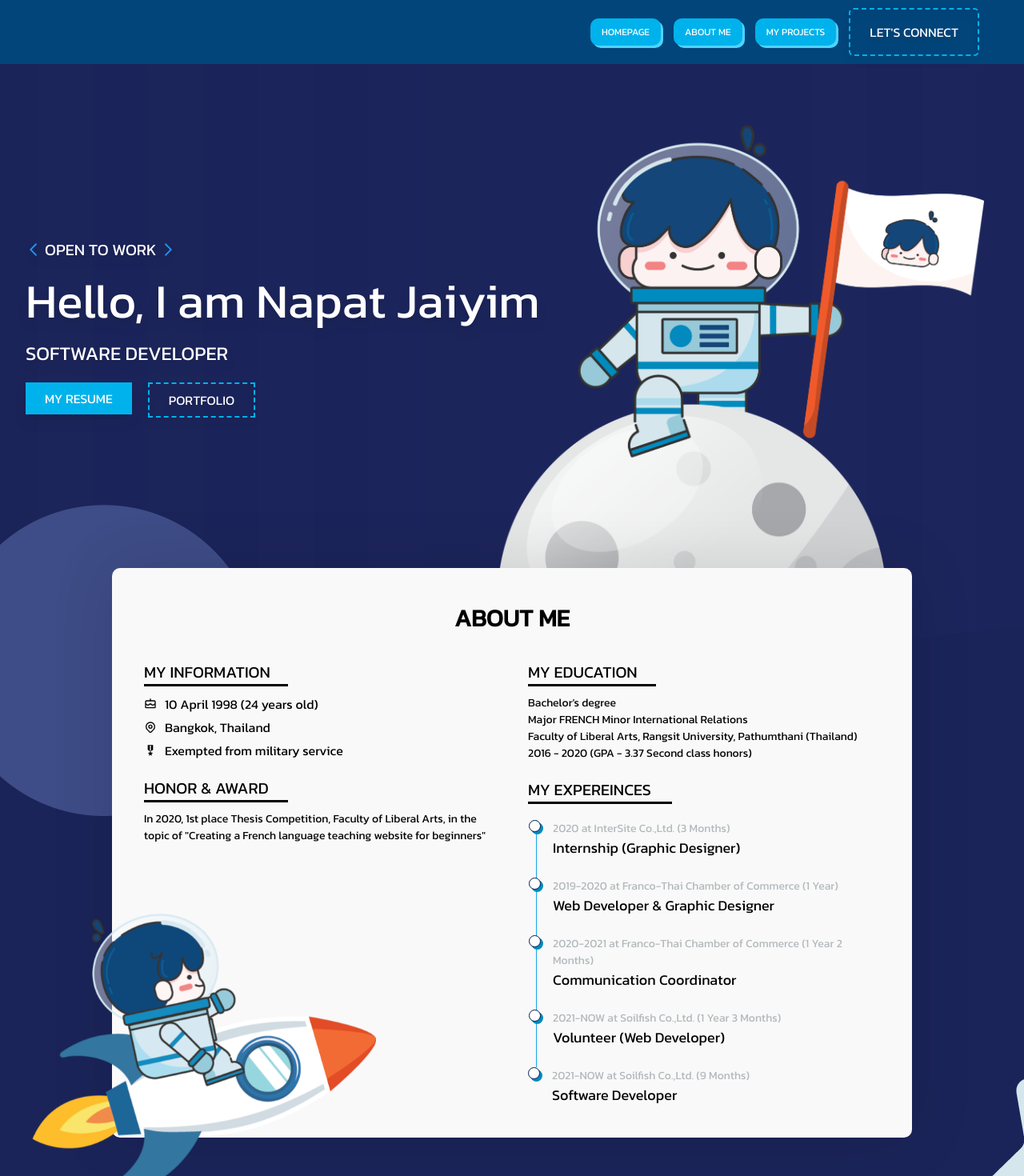
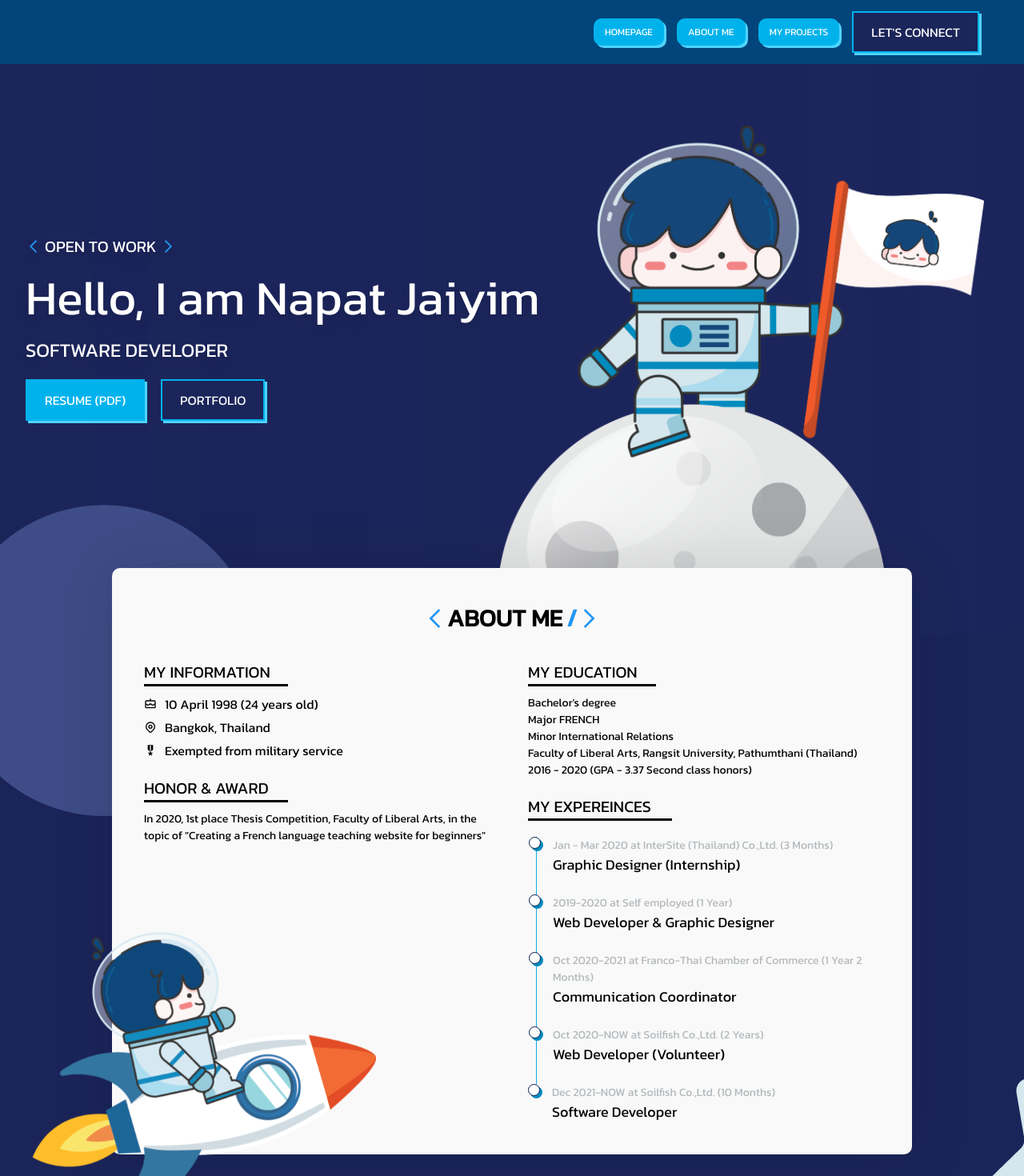
Before and after one commit to HustlerXIV/myweb, a Next.js app: page / in a window 1280 px wide. Shown: the top 1470 px of the page at 80% size. Built offline with nearby package versions, Linux system fonts and the light colour scheme.

Commit message:
updated ui

```diff
--- a/components/Navbar.js
+++ b/components/Navbar.js
@@ -3,7 +3,7 @@ import { Disclosure, Menu, Transition } from "@headlessui/react";
 import { BellIcon, MenuIcon, XIcon } from "@heroicons/react/outline";
 import { useRouter } from "next/router";
 import styled from "styled-components";
-import { BlueButton, NavButton } from "./style";
+import { BlueButton, LetsConnectButton, NavButton } from "./style";
 
 function classNames(...classes) {
   return classes.filter(Boolean).join(" ");
@@ -53,9 +53,7 @@ export default function Navbar() {
                         </a>
                       );
                     })}
-                    <button className="text-white rounded-md px-6 py-4 drop-shadow-lg px-6 py-2 bg-transparent border-dashed border-2 border-subColor transition ease-out hover:shadow-2xl">
-                      {`LET'S CONNECT`}
-                    </button>
+                    <LetsConnectButton>{`LET'S CONNECT`}</LetsConnectButton>
                   </div>
                 </div>
               </div>
--- a/components/TimeLine.js
+++ b/components/TimeLine.js
@@ -4,36 +4,36 @@ import { Desc } from "./style";
 
 const experiences = [
   {
-    name: "Internship (Graphic Designer)",
-    year: "2020",
+    name: "Graphic Designer (Internship)",
+    year: "Jan - Mar 2020",
     total: "3 Months",
-    company: "InterSite Co.,Ltd.",
+    company: "InterSite (Thailand) Co.,Ltd.",
     finisied: true,
   },
   {
     name: "Web Developer & Graphic Designer",
     year: "2019-2020",
     total: "1 Year",
-    company: "Franco-Thai Chamber of Commerce",
+    company: "Self employed",
     finisied: true,
   },
   {
     name: "Communication Coordinator",
-    year: "2020-2021",
+    year: "Oct 2020-2021",
     total: "1 Year 2 Months",
     company: "Franco-Thai Chamber of Commerce",
     finisied: true,
   },
   {
-    name: "Volunteer (Web Developer)",
-    year: "2021-NOW",
-    total: "1 Year 3 Months",
+    name: "Web Developer (Volunteer)",
+    year: "Oct 2020-NOW",
+    total: "2 Years",
     company: "Soilfish Co.,Ltd.",
   },
   {
     name: "Software Developer",
-    year: "2021-NOW",
-    total: "9 Months",
+    year: "Dec 2021-NOW",
+    total: "10 Months",
     company: "Soilfish Co.,Ltd.",
   },
 ];
--- a/components/homepage/Banner.js
+++ b/components/homepage/Banner.js
@@ -1,7 +1,7 @@
 import React from "react";
 import styled from "styled-components";
 import { FcNext, FcPrevious } from "react-icons/fc";
-import { ResponsiveImage, Topic } from "../style";
+import { PortButton, ResponsiveImage, ResumeButton, Topic } from "../style";
 function Banner() {
   return (
     <div style={{ position: "relative" }}>
@@ -28,18 +28,14 @@ function Banner() {
                 target="_blank"
                 rel="noreferrer"
               >
-                <button className="drop-shadow-lg text-white px-6 py-2 bg-subColor transition ease-out hover:shadow-2xl">
-                  MY RESUME
-                </button>
+                <ResumeButton>RESUME (PDF)</ResumeButton>
               </a>
               <a
                 href="https://drive.google.com/file/d/1tZrdlxQAT60c_F850_wWELUHVjutwdN1/view?usp=sharing"
                 target="_blank"
                 rel="noreferrer"
               >
-                <button className="drop-shadow-lg text-white px-6 py-2 bg-transparent border-dashed border-2 border-subColor transition ease-out hover:shadow-2xl">
-                  PORTFOLIO
-                </button>
+                <PortButton>PORTFOLIO</PortButton>
               </a>
             </div>
           </div>
--- a/components/style.js
+++ b/components/style.js
@@ -14,6 +14,9 @@ export const SubTopic = styled.div`
   width: ${(props) => props.width};
   border-bottom: ${(props) => props.underline};
   padding-bottom: ${(props) => props.pb};
+  display: flex;
+  align-items: center;
+  gap: 5px;
   color: ${(props) => (props.color ? props.color : "black")};
 `;
 
@@ -205,3 +208,69 @@ export const WidthFlex = styled.div`
     width: 100%;
   }
 `;
+
+export const ResumeButton = styled.button`
+  width: auto;
+  padding: 12px 22px;
+  border: none;
+  background-color: #00b2ec;
+  filter: drop-shadow(3px 3px 0px #4ed3ff);
+  border: 2px solid #00b2ec;
+  color: #fff;
+
+  &:disabled {
+    background-color: #e7e7e7;
+    color: black;
+    cursor: not-allowed;
+  }
+
+  &:hover {
+    background-color: #4ed3ff;
+    filter: drop-shadow(3px 3px 0px #00b2ec);
+    transition: 0.3s all ease-out;
+  }
+`;
+
+export const PortButton = styled.button`
+  width: auto;
+  padding: 12px 22px;
+  border: none;
+  background-color: #1b255a;
+  filter: drop-shadow(3px 3px 0px #4ed3ff);
+  border: 2px solid #00b2ec;
+  color: #fff;
+
+  &:disabled {
+    background-color: #e7e7e7;
+    color: black;
+    cursor: not-allowed;
+  }
+
+  &:hover {
+    background-color: #4ed3ff;
+    filter: drop-shadow(3px 3px 0px #00b2ec);
+    transition: 0.3s all ease-out;
+  }
+`;
+
+export const LetsConnectButton = styled.button`
+  width: auto;
+  padding: 12px 22px;
+  border: none;
+  background-color: #1b255a;
+  filter: drop-shadow(3px 3px 0px #4ed3ff);
+  border: 2px solid #00b2ec;
+  color: #fff;
+
+  &:disabled {
+    background-color: #e7e7e7;
+    color: black;
+    cursor: not-allowed;
+  }
+
+  &:hover {
+    background-color: #4ed3ff;
+    filter: drop-shadow(3px 3px 0px #00b2ec);
+    transition: 0.3s all ease-out;
+  }
+`;
--- a/modules/AboutMe/AboutMeModule.js
+++ b/modules/AboutMe/AboutMeModule.js
@@ -13,6 +13,8 @@ import { BiCake } from "react-icons/bi";
 import { MdMilitaryTech } from "react-icons/md";
 import { HiOutlineLocationMarker } from "react-icons/hi";
 import DescWithIcon from "@components/Form/DescWithIcon";
+import { FcNext, FcPrevious } from "react-icons/fc";
+import { BsSlashLg } from "react-icons/bs";
 
 const MyInfoData = [
   {
@@ -46,13 +48,25 @@ function AboutMeModule() {
         <AbsoluteDiv>
           <ResponsiveImage maxWidth="430px" src="/3-with-rocket.png" />
         </AbsoluteDiv>
-        <Topic style={{ margin: "0px auto" }}>ABOUT ME</Topic>
+        <Topic
+          style={{
+            margin: "0px auto",
+            display: "flex",
+            alignItems: "center",
+          }}
+        >
+          <FcPrevious />
+          ABOUT ME <div style={{ color: "#2096F3", marginLeft: "5px" }}>/</div>
+          <FcNext />
+        </Topic>
         <SectionContainer>
           <DivWidth maxWidth="430px">
             <SubTopic
               underline="3px solid #000"
               width="180px"
-              style={{ marginBottom: "10px" }}
+              style={{
+                marginBottom: "10px",
+              }}
             >
               MY INFORMATION
             </SubTopic>
@@ -83,7 +97,7 @@ function AboutMeModule() {
             <Desc>
               {`Bachelor's degree`}
               <br />
-              Major FRENCH Minor International Relations
+              Major FRENCH <br /> Minor International Relations
               <br />
               Faculty of Liberal Arts, Rangsit University, Pathumthani
               (Thailand) 2016 - 2020 (GPA - 3.37 Second class honors)
```
